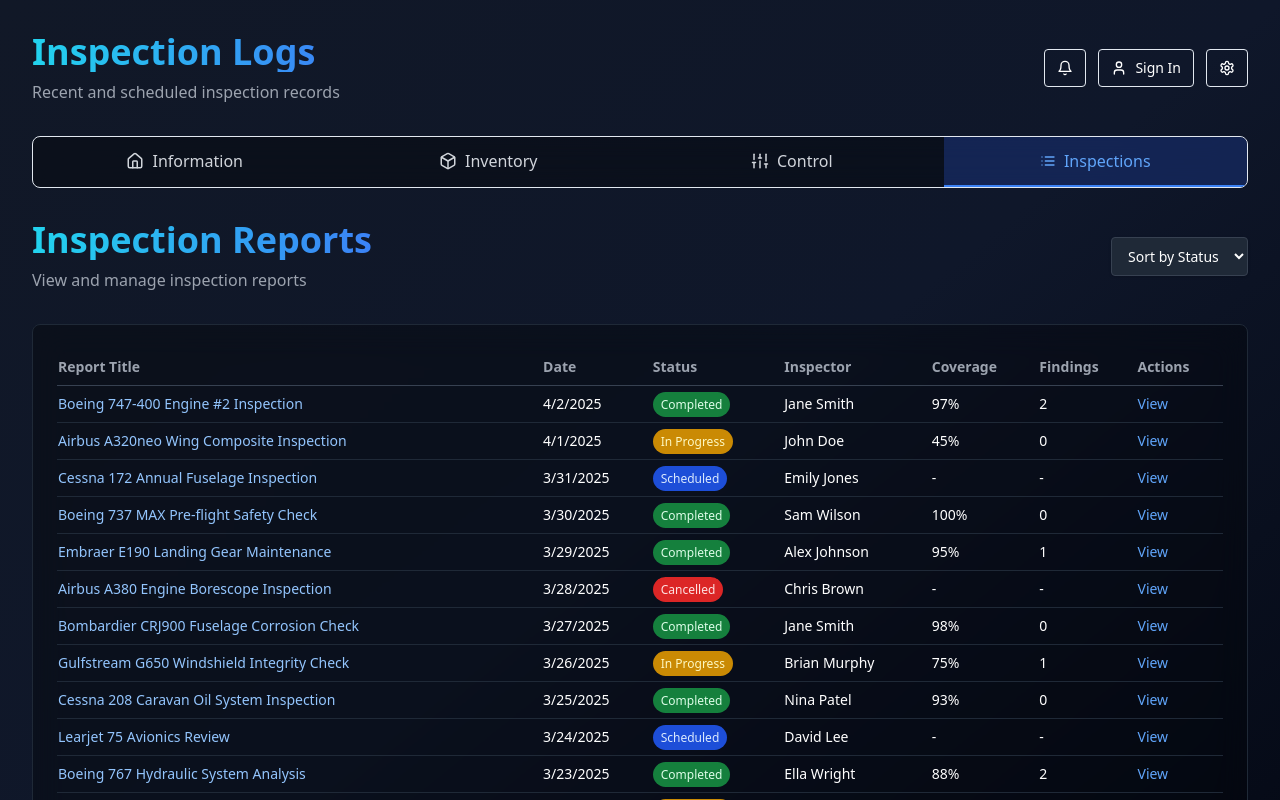
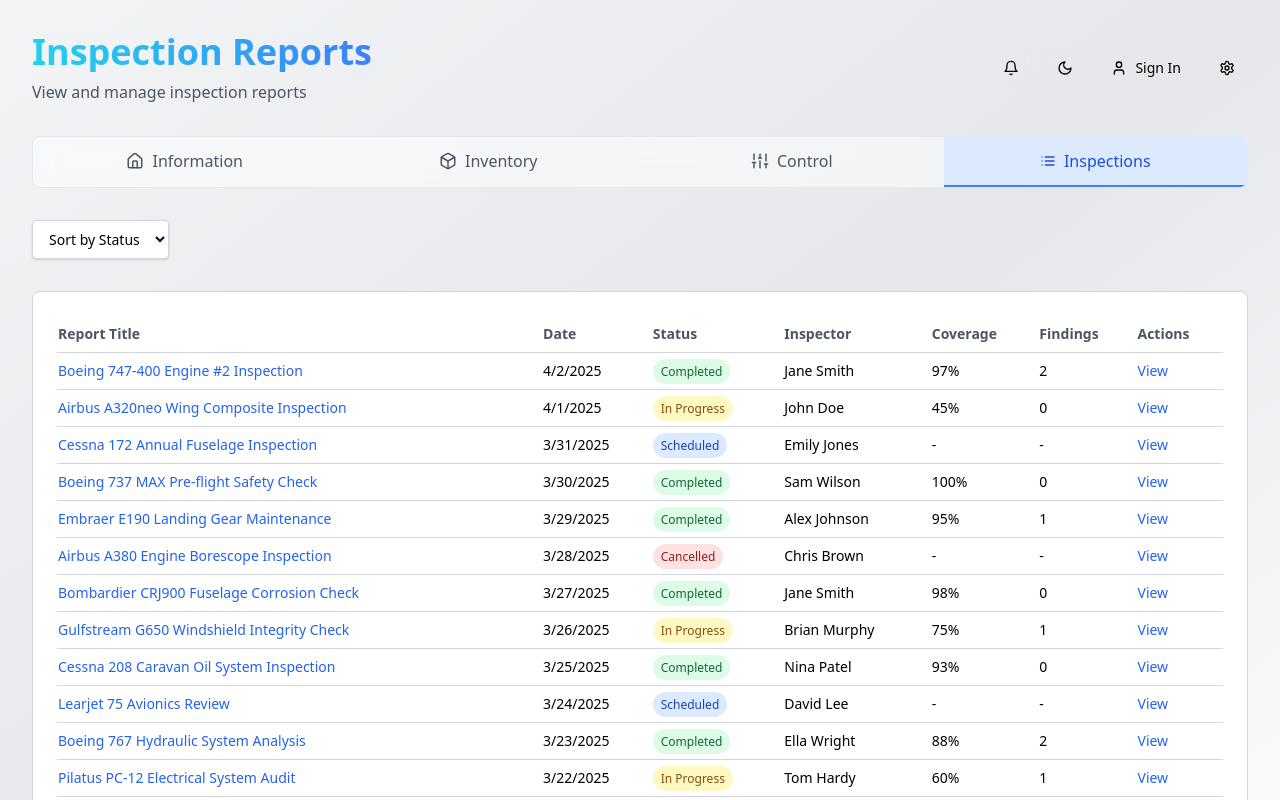
Before and after one commit to BhavyaShah1234/DevilsInventHackathon, a React (Vite) app: page /inspections in a window 1280 px wide. Shown: the top 800 px of the page. Built offline with nearby package versions, Linux system fonts and the light colour scheme.

Commit message:
Implemented light mode

```diff
--- a/src/components/Navbar.tsx
+++ b/src/components/Navbar.tsx
@@ -1,6 +1,6 @@
 import React, { useState, useEffect } from 'react';
 import { Link, useLocation } from 'react-router-dom';
-import { Bell, User, Settings, Home, Box, Sliders } from 'lucide-react';
+import { Bell, User, Settings, Home, Box, Sliders, Moon, Sun } from 'lucide-react';
 
 const Navbar: React.FC = () => {
   const location = useLocation();
@@ -26,8 +26,8 @@ const Navbar: React.FC = () => {
     const isActive = location.pathname === path;
     return `flex items-center justify-center gap-2 py-3 px-4 text-center transition-colors ${
       isActive
-        ? 'bg-blue-900/50 border-b-2 border-blue-500 text-blue-400'
-        : 'hover:bg-gray-800/50 text-gray-300'
+        ? 'bg-blue-100 text-blue-700 dark:bg-blue-900/50 dark:text-blue-400 border-b-2 border-blue-500'
+        : 'hover:bg-gray-200 text-gray-600 dark:hover:bg-gray-800/50 dark:text-gray-300'
     }`;
   };
 
@@ -40,7 +40,7 @@ const Navbar: React.FC = () => {
       case '/control':
         return 'Control Center';
       case '/inspections':
-        return 'Inspection Logs';
+        return 'Inspection Reports';
       default:
         return 'Robot Dashboard';
     }
@@ -55,7 +55,7 @@ const Navbar: React.FC = () => {
       case '/control':
         return 'Manage operations';
       case '/inspections':
-        return 'Recent and scheduled inspection records';
+        return 'View and manage inspection reports';
       default:
         return 'Manage robot activity and settings';
     }
@@ -66,22 +66,22 @@ const Navbar: React.FC = () => {
       {/* Popups */}
       {showLogin && (
         <div className="fixed inset-0 bg-black bg-opacity-50 flex items-center justify-center z-50">
-          <div className="bg-gray-800 p-6 rounded-lg shadow-lg w-80">
+          <div className="bg-white dark:bg-gray-800 p-6 rounded-lg shadow-lg w-80 text-black dark:text-white">
             <h2 className="text-lg font-semibold mb-4">Sign In</h2>
-            <input type="text" placeholder="Username" className="w-full mb-3 px-3 py-2 rounded bg-gray-700 text-white border border-gray-600" />
-            <input type="password" placeholder="Password" className="w-full mb-4 px-3 py-2 rounded bg-gray-700 text-white border border-gray-600" />
+            <input type="text" placeholder="Username" className="w-full mb-3 px-3 py-2 rounded bg-gray-100 dark:bg-gray-700 text-black dark:text-white border border-gray-300 dark:border-gray-600" />
+            <input type="password" placeholder="Password" className="w-full mb-4 px-3 py-2 rounded bg-gray-100 dark:bg-gray-700 text-black dark:text-white border border-gray-300 dark:border-gray-600" />
             <div className="flex justify-between">
               <button className="bg-blue-600 hover:bg-blue-700 text-white py-1 px-4 rounded">Login</button>
-              <button onClick={toggleLogin} className="text-sm text-gray-400 hover:underline">Cancel</button>
+              <button onClick={toggleLogin} className="text-sm text-gray-500 dark:text-gray-400 hover:underline">Cancel</button>
             </div>
           </div>
         </div>
       )}
 
       {showNotifications && (
-        <div className="absolute top-20 right-6 z-50 bg-gray-800 border border-gray-700 rounded-lg p-4 w-72 shadow-xl">
-          <h2 className="text-md font-semibold text-white mb-2">Notifications</h2>
-          <ul className="text-sm text-gray-300 space-y-1">
+        <div className="absolute top-20 right-6 z-50 bg-white dark:bg-gray-800 border border-gray-300 dark:border-gray-700 rounded-lg p-4 w-72 shadow-xl text-black dark:text-white">
+          <h2 className="text-md font-semibold mb-2">Notifications</h2>
+          <ul className="text-sm space-y-1">
             <li>🔧 Maintenance check due next week</li>
             <li>⚠️ Battery Pack running low</li>
             <li>✅ System firmware updated</li>
@@ -91,23 +91,19 @@ const Navbar: React.FC = () => {
 
       {showSettings && (
         <div className="fixed inset-0 bg-black bg-opacity-50 flex items-center justify-center z-50">
-          <div className="bg-gray-800 p-6 rounded-lg shadow-lg w-96">
+          <div className="bg-white dark:bg-gray-800 p-6 rounded-lg shadow-lg w-96 text-black dark:text-white">
             <h2 className="text-lg font-semibold mb-4">Settings</h2>
             <div className="space-y-4">
               <div className="flex justify-between items-center">
-                <span>🌗 Dark Mode</span>
-                <button onClick={toggleDarkMode} className="px-3 py-1 rounded bg-gray-700 hover:bg-gray-600">{darkMode ? 'On' : 'Off'}</button>
-              </div>
-              <div className="flex justify-between items-center">
                 <span>👤 Account Settings</span>
-                <button className="px-3 py-1 rounded bg-gray-700 hover:bg-gray-600">Edit</button>
+                <button className="px-3 py-1 rounded bg-gray-100 dark:bg-gray-700 hover:bg-gray-200 dark:hover:bg-gray-600">Edit</button>
               </div>
               <div className="flex justify-between items-center">
                 <span>🔐 Staff Login Details</span>
-                <button className="px-3 py-1 rounded bg-gray-700 hover:bg-gray-600">View</button>
+                <button className="px-3 py-1 rounded bg-gray-100 dark:bg-gray-700 hover:bg-gray-200 dark:hover:bg-gray-600">View</button>
               </div>
               <div className="text-right">
-                <button onClick={toggleSettings} className="text-sm text-gray-400 hover:underline">Close</button>
+                <button onClick={toggleSettings} className="text-sm text-gray-500 dark:text-gray-400 hover:underline">Close</button>
               </div>
             </div>
           </div>
@@ -120,23 +116,26 @@ const Navbar: React.FC = () => {
           <h1 className="text-3xl md:text-4xl font-bold text-transparent bg-clip-text bg-gradient-to-r from-cyan-400 to-blue-500">
             {getPageTitle(location.pathname)}
           </h1>
-          <p className="text-gray-400 mt-2">{getPageSubtitle(location.pathname)}</p>
+          <p className="text-gray-600 dark:text-gray-400 mt-2">{getPageSubtitle(location.pathname)}</p>
         </div>
-        <div className="flex gap-3">
-          <button onClick={toggleNotifications} className="flex items-center gap-2 px-3 py-2 border rounded hover:bg-gray-700">
+        <div className="flex gap-3 items-center">
+          <button onClick={toggleNotifications} className="flex items-center gap-2 px-3 py-2 border rounded hover:bg-gray-100 dark:hover:bg-gray-700 text-black dark:text-white">
             <Bell size={16} />
           </button>
-          <button onClick={toggleLogin} className="flex items-center gap-2 px-3 py-2 border rounded hover:bg-gray-700">
+          <button onClick={toggleDarkMode} className="flex items-center gap-2 px-3 py-2 border rounded hover:bg-gray-100 dark:hover:bg-gray-700 text-black dark:text-white">
+            {darkMode ? <Sun size={16} /> : <Moon size={16} />}
+          </button>
+          <button onClick={toggleLogin} className="flex items-center gap-2 px-3 py-2 border rounded hover:bg-gray-100 dark:hover:bg-gray-700 text-black dark:text-white">
             <User size={16} /> <span className="text-sm">Sign In</span>
           </button>
-          <button onClick={toggleSettings} className="flex items-center gap-2 px-3 py-2 border rounded hover:bg-gray-700">
+          <button onClick={toggleSettings} className="flex items-center gap-2 px-3 py-2 border rounded hover:bg-gray-100 dark:hover:bg-gray-700 text-black dark:text-white">
             <Settings size={16} />
           </button>
         </div>
       </header>
 
       {/* Navigation */}
-      <nav className="mb-8 bg-black/30 backdrop-blur-lg rounded-lg border overflow-hidden">
+      <nav className="mb-8 bg-white/50 dark:bg-black/30 backdrop-blur-lg rounded-lg border overflow-hidden">
         <ul className="flex flex-wrap">
           <li className="flex-1">
             <Link to="/" className={getNavClass('/')}>
--- a/src/pages/ControlPage.tsx
+++ b/src/pages/ControlPage.tsx
@@ -1,6 +1,5 @@
+import React, { useState, useEffect } from 'react';
 import Navbar from '@/components/Navbar';
-import React, { useState, useEffect } from 'react';
-import { RobotDashboardLayout } from '../components/RobotDashboardLayout';
 import { Database } from 'lucide-react';
 import { useNavigate } from 'react-router-dom';
 
@@ -65,28 +64,27 @@ const ControlPage: React.FC = () => {
   };
 
   return (
-    <div className="min-h-screen p-4 md:p-8">
+    <div className="min-h-screen p-4 md:p-8 bg-gradient-to-br from-gray-100 via-gray-200 to-white text-black dark:from-gray-900 dark:via-slate-900 dark:to-gray-950 dark:text-white transition-colors">
       <Navbar />
-      <RobotDashboardLayout title="" subtitle="" currentPage="control">
-        <div className="grid grid-cols-1 md:grid-cols-2 gap-6">
+      <main className="grid grid-cols-1 md:grid-cols-2 gap-6">
         <div className="space-y-6">
-            <div className="bg-gray-800/50 p-4 rounded-lg border border-gray-700">
+          <div className="bg-white dark:bg-gray-800/50 p-4 rounded-lg border border-gray-300 dark:border-gray-700">
             <div className="flex justify-between items-center mb-4">
-                <h2 className="text-lg font-medium flex items-center gap-2">
+              <h2 className="text-lg font-medium flex items-center gap-2 dark:text-white">
                 <Database size={16} /> Inventory Management
               </h2>
-                <span className="text-xs px-2 py-1 bg-blue-900/50 text-blue-300 rounded-full">
+              <span className="text-xs px-2 py-1 bg-blue-100 dark:bg-blue-900/50 text-blue-600 dark:text-blue-300 rounded-full">
                 System Ready
               </span>
             </div>
-              <h2 className="text-white text-lg font-semibold mb-2">Live Robot Map</h2>
-              <div className="relative w-full max-w-[900px] h-[600px] border border-gray-600 rounded overflow-hidden mx-auto">
+            <h2 className="text-lg font-semibold mb-2 dark:text-white">Live Robot Map</h2>
+            <div className="relative w-full max-w-[900px] h-[600px] border border-gray-300 dark:border-gray-600 rounded overflow-hidden mx-auto">
               <img src="/map.png" alt="Factory Map" className="w-full h-full object-cover" />
-                <div className="fixed bottom-4 right-4 bg-gray-800/90 text-white text-sm px-3 py-1 rounded shadow-lg z-50">
+              <div className="fixed bottom-4 right-4 bg-gray-200 dark:bg-gray-800/90 text-black dark:text-white text-sm px-3 py-1 rounded shadow-lg z-50">
                 🔋 Battery: {batteryLevel}%
               </div>
               {obstacles.map((obs, i) => (
-                  <div key={i} className="absolute bg-red-500/30 border border-red-500" style={{ top: obs.y, left: obs.x, width: obs.width, height: obs.height }} />
+                <div key={i} className="absolute bg-red-200 dark:bg-red-500/30 border border-red-500" style={{ top: obs.y, left: obs.x, width: obs.width, height: obs.height }} />
               ))}
               <div className="absolute w-6 h-6 bg-red-500 border-2 border-white rounded-full shadow-lg" style={{ top: `${robotPosition.y}px`, left: `${robotPosition.x}px`, transform: 'translate(-50%, -50%)' }} />
             </div>
@@ -94,20 +92,20 @@ const ControlPage: React.FC = () => {
               <button onClick={() => { setIsRunningInventory(false); setIsEmergencyStopped(true); }} className="bg-red-600 hover:bg-red-700 text-white px-4 py-2 rounded">
                 🛑 Emergency Stop
               </button>
-                <button onClick={handleRunInventory} disabled={isEmergencyStopped} className={`px-4 py-2 rounded ${isEmergencyStopped ? 'bg-gray-600 cursor-not-allowed' : 'bg-blue-600 hover:bg-blue-700'} text-white`}>
+              <button onClick={handleRunInventory} disabled={isEmergencyStopped} className={`px-4 py-2 rounded ${isEmergencyStopped ? 'bg-gray-400 dark:bg-gray-600 cursor-not-allowed' : 'bg-blue-600 hover:bg-blue-700'} text-white`}>
                 ▶️ Start Robot
               </button>
-                <button onClick={() => setIsRunningInventory(false)} className="bg-gray-700 hover:bg-gray-600 text-white px-4 py-2 rounded">
+              <button onClick={() => setIsRunningInventory(false)} className="bg-gray-300 dark:bg-gray-700 hover:bg-gray-400 dark:hover:bg-gray-600 text-black dark:text-white px-4 py-2 rounded">
                 ⏸ Pause
               </button>
             </div>
             {isEmergencyStopped && (
-                <p className="text-red-400 text-center mt-4">
+              <p className="text-red-600 dark:text-red-400 text-center mt-4">
                 ⚠️ Emergency stop activated. Robot has stopped. Please restart the system.
               </p>
             )}
             <div className="mt-6 flex justify-center">
-                <button onClick={() => navigate('/inventory')} className="bg-yellow-600 hover:bg-yellow-700 text-white px-5 py-2 rounded shadow">
+              <button onClick={() => navigate('/inventory')} className="bg-yellow-500 dark:bg-yellow-600 hover:bg-yellow-600 dark:hover:bg-yellow-700 text-white px-5 py-2 rounded shadow">
                 🔍 View Inspection
               </button>
             </div>
@@ -115,22 +113,21 @@ const ControlPage: React.FC = () => {
         </div>
 
         <div className="space-y-6">
-            <div className="bg-gray-800/50 p-4 rounded-lg border border-gray-700">
+          <div className="bg-white dark:bg-gray-800/50 p-4 rounded-lg border border-gray-300 dark:border-gray-700">
             <div className="flex justify-between items-center mb-4">
-                <h2 className="text-lg font-medium text-white">Live Camera Feed</h2>
-                <button onClick={handleStartCamera} className="bg-green-600 hover:bg-green-700 text-white px-4 py-2 rounded shadow">
+              <h2 className="text-lg font-medium text-black dark:text-white">Live Camera Feed</h2>
+              <button onClick={handleStartCamera} className="bg-green-500 hover:bg-green-600 text-white px-4 py-2 rounded shadow">
                 🎥 Start Live Camera
               </button>
             </div>
-              <div className="w-full h-[500px] flex justify-center items-center overflow-hidden bg-black rounded-lg">
+            <div className="w-full h-[500px] flex justify-center items-center overflow-hidden bg-gray-100 dark:bg-black rounded-lg">
               {isCameraOn && (
                 <video src="/mapvideo.mp4" autoPlay loop muted controls className="rounded" style={{ width: '500px', transform: 'rotate(-90deg)', transformOrigin: 'center center' }} />
               )}
             </div>
           </div>
         </div>
-        </div>
-      </RobotDashboardLayout>
+      </main>
     </div>
   );
 };
--- a/src/pages/InspectionPage.tsx
+++ b/src/pages/InspectionPage.tsx
@@ -60,22 +60,17 @@ const InspectionPage: React.FC = () => {
     : allReports.filter(report => report.status === statusFilter);
 
   return (
-    <div className="min-h-screen bg-gradient-to-br from-gray-900 via-slate-900 to-gray-950 text-white p-4 md:p-8">
+    <div className="min-h-screen p-4 md:p-8 bg-gradient-to-br from-gray-100 via-gray-200 to-white text-black dark:from-gray-900 dark:via-slate-900 dark:to-gray-950 dark:text-white transition-colors">
       <Navbar />
 
       <header className="mb-8 flex flex-col md:flex-row md:items-center md:justify-between gap-4">
-        <div>
-          <h1 className="text-3xl md:text-4xl font-bold text-transparent bg-clip-text bg-gradient-to-r from-cyan-400 to-blue-500">
-            Inspection Reports
-          </h1>
-          <p className="text-gray-400 mt-2">View and manage inspection reports</p>
-        </div>
+
 
         <div>
           <select
             value={statusFilter}
             onChange={e => setStatusFilter(e.target.value)}
-            className="bg-gray-800 border border-gray-700 text-sm rounded px-3 py-2 text-white shadow"
+            className="bg-white dark:bg-gray-800 border border-gray-300 dark:border-gray-700 text-sm rounded px-3 py-2 text-black dark:text-white shadow"
           >
             <option value="All">Sort by Status</option>
             <option value="Completed">Completed</option>
@@ -86,10 +81,10 @@ const InspectionPage: React.FC = () => {
         </div>
       </header>
 
-      <div className="bg-black/30 backdrop-blur-lg rounded-lg border border-gray-800 p-6">
+      <div className="bg-white dark:bg-black/30 backdrop-blur-lg rounded-lg border border-gray-300 dark:border-gray-800 p-6">
         <table className="min-w-full text-sm">
           <thead>
-            <tr className="text-left text-gray-400 border-b border-gray-700">
+            <tr className="text-left text-gray-600 dark:text-gray-400 border-b border-gray-300 dark:border-gray-700">
               <th className="py-2">Report Title</th>
               <th className="py-2">Date</th>
               <th className="py-2">Status</th>
@@ -103,20 +98,20 @@ const InspectionPage: React.FC = () => {
             {reports.map((report, index) => (
               <tr
                 key={index}
-                className="border-b border-gray-800 hover:bg-gray-800/40 transition-colors"
+                className="border-b border-gray-300 dark:border-gray-800 hover:bg-gray-100 dark:hover:bg-gray-800/40 transition-colors"
               >
-                <td className="py-2 text-blue-300">{report.title}</td>
+                <td className="py-2 text-blue-600 dark:text-blue-300">{report.title}</td>
                 <td className="py-2">{report.date}</td>
                 <td className="py-2">
                   <span
                     className={`px-2 py-1 rounded-full text-xs font-medium ${
                       report.status === 'Completed'
-                        ? 'bg-green-700 text-green-100'
+                        ? 'bg-green-100 text-green-800 dark:bg-green-700 dark:text-green-100'
                         : report.status === 'In Progress'
-                        ? 'bg-yellow-600 text-yellow-100'
+                        ? 'bg-yellow-100 text-yellow-800 dark:bg-yellow-600 dark:text-yellow-100'
                         : report.status === 'Cancelled'
-                        ? 'bg-red-600 text-red-100'
-                        : 'bg-blue-700 text-blue-100'
+                        ? 'bg-red-100 text-red-800 dark:bg-red-600 dark:text-red-100'
+                        : 'bg-blue-100 text-blue-800 dark:bg-blue-700 dark:text-blue-100'
                     }`}
                   >
                     {report.status}
@@ -126,7 +121,7 @@ const InspectionPage: React.FC = () => {
                 <td className="py-2">{report.coverage}</td>
                 <td className="py-2">{report.findings}</td>
                 <td className="py-2">
-                  <button className="text-blue-400 hover:underline">View</button>
+                  <button className="text-blue-600 hover:underline dark:text-blue-400">View</button>
                 </td>
               </tr>
             ))}
```
Also changed, not shown: src/pages/InventoryPage.tsx (+33 -37 lines). Lines whose indentation alone changed are shown as unchanged.
